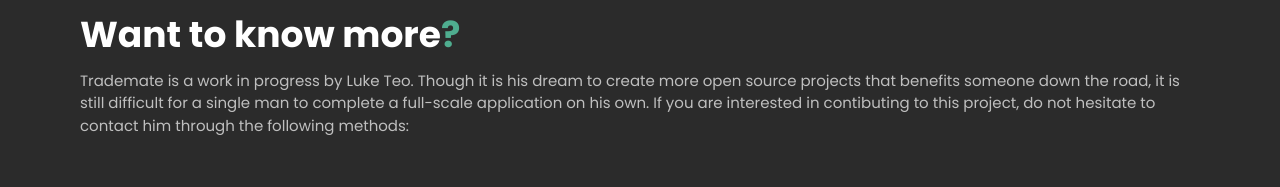
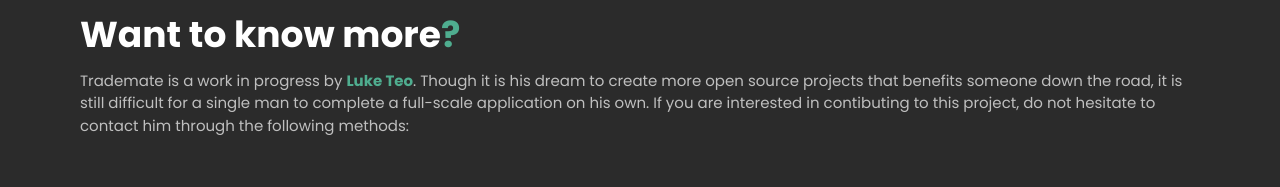
Before and after one commit to teoyi/trademate, a React (Vite) app in the folder client/: page / in a window 1280 px wide. Shown: the part 2366-2553 px from the top of the page. Built offline with nearby package versions, Linux system fonts and the light colour scheme.

Commit message:
highlighted name for contact section

```diff
--- a/client/src/components/Home/comp/Contact.tsx
+++ b/client/src/components/Home/comp/Contact.tsx
@@ -10,7 +10,7 @@
         <span className='text-accent'>?</span>
       </h1>
       <p className="text-secondary-text xl:text-[15px] 2xl:text-[17px]">
-        Trademate is a work in progress by Luke Teo. Though it is his dream to create more open source projects that benefits someone down the road, it is still difficult for a single man to complete a full-scale application on his own. If you are interested in contibuting to this project, do not hesitate to contact him through the following methods:
+        Trademate is a work in progress by <span className='text-accent font-bold'>Luke Teo</span>. Though it is his dream to create more open source projects that benefits someone down the road, it is still difficult for a single man to complete a full-scale application on his own. If you are interested in contibuting to this project, do not hesitate to contact him through the following methods:
       </p>
       <div className='flex flex-row justify-center items-center h-full'>
         <a href="https://github.com/teoyi/" target="_blank" className='flex flex-col justify-center items-center hover:scale-105'>
```
